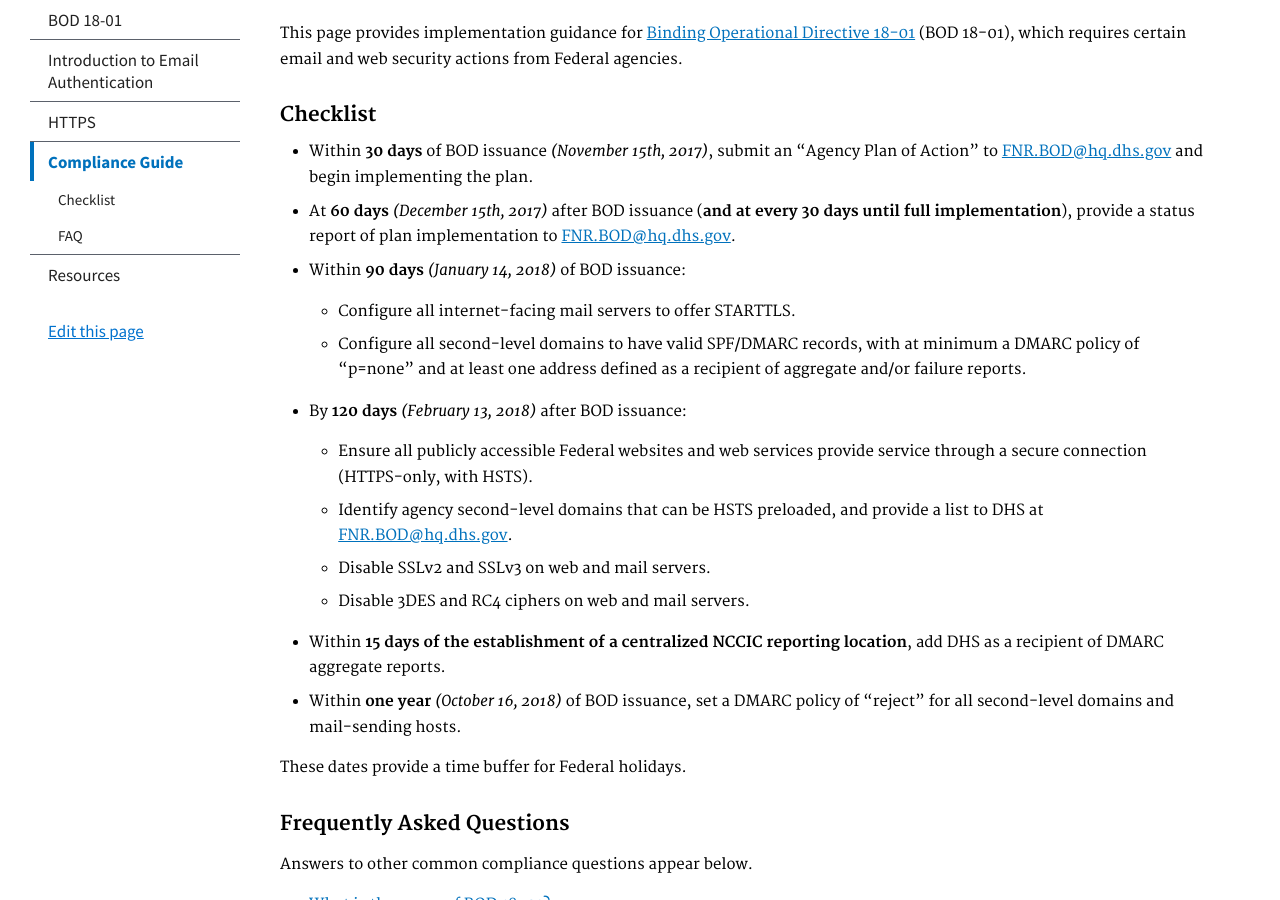
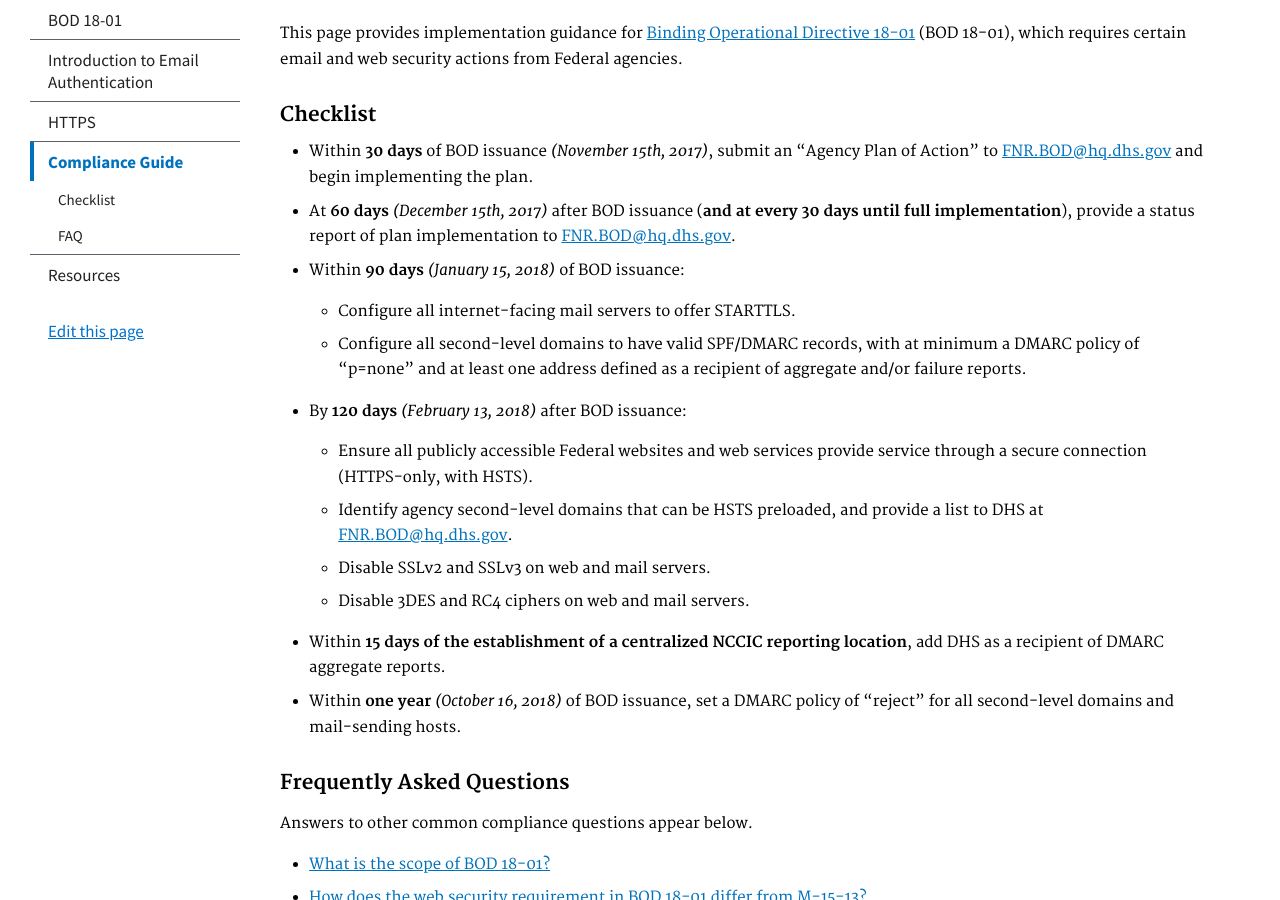
Before and after one commit to cisagov/cyber.dhs.gov, a Jekyll site: the page built from pages/guide.md, in a window 1280 px wide and 900 px high, scrolled down 210 px. Built offline with Jekyll 4.4.1, drawn with Linux system fonts in a browser that asks for light colours.

Commit message:
desperately seeking date clarity

```diff
--- a/pages/guide.md
+++ b/pages/guide.md
@@ -15,7 +15,7 @@ This page provides implementation guidance for [Binding Operational Directive 18
 
 * Within **30 days** of BOD issuance *(November 15th, 2017)*, submit an "Agency Plan of Action" to <FNR.BOD@hq.dhs.gov> and begin implementing the plan.
 * At **60 days** *(December 15th, 2017)* after BOD issuance (**and at every 30 days until full implementation**), provide a status report of plan implementation to <FNR.BOD@hq.dhs.gov>.
-* Within **90 days** *(January 14, 2018)* of BOD issuance:
+* Within **90 days** *(January 15, 2018)* of BOD issuance:
   * Configure all internet-facing mail servers to offer STARTTLS.
   * Configure all second-level domains to have valid SPF/DMARC records, with at minimum a DMARC policy of "p=none" and at least one address defined as a recipient of aggregate and/or failure reports.
 * By **120 days** *(February 13, 2018)* after BOD issuance:
@@ -25,8 +25,6 @@ This page provides implementation guidance for [Binding Operational Directive 18
   * Disable 3DES and RC4 ciphers on web and mail servers.
 * Within **15 days of the establishment of a centralized NCCIC reporting location**, add DHS as a recipient of DMARC aggregate reports.
 * Within **one year** *(October 16, 2018)* of BOD issuance, set a DMARC policy of "reject" for all second-level domains and mail-sending hosts.
-
-These dates provide a time buffer for Federal holidays.
 
 ### Frequently Asked Questions
 Answers to other common compliance questions appear below.
```
